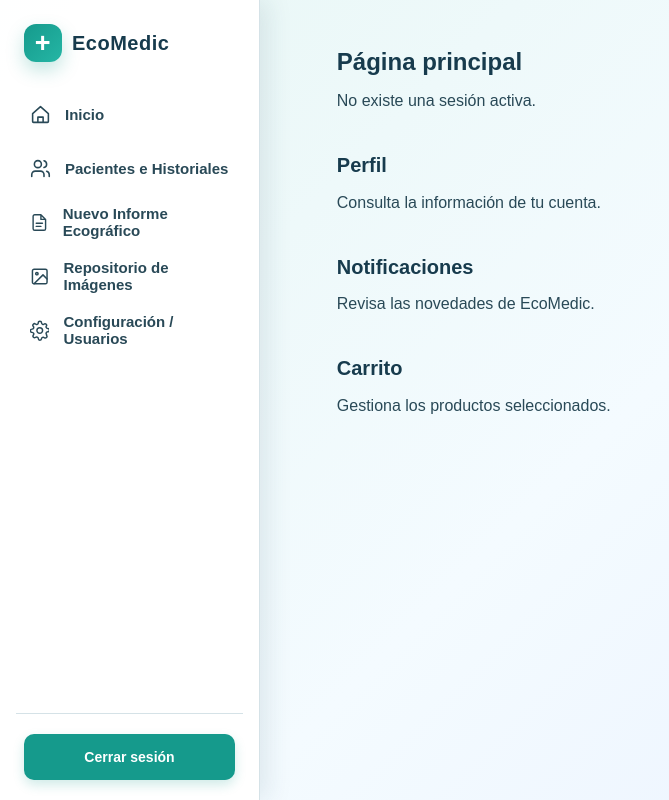
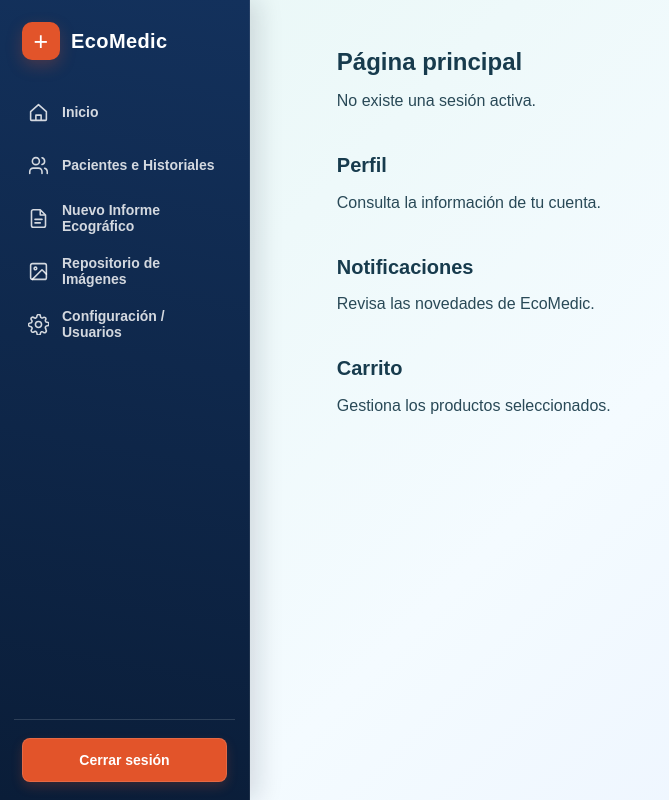
Before and after one commit to Emsof26/web-ecomedic, a React (Vite) app in the folder web-comedic/: page / in a window 1280 px wide. Shown: the whole page, without its empty margins (0-669 px from the left). Built offline with nearby package versions, Linux system fonts and the light colour scheme.

Commit message:
Se ajustaron colores y estilos del Navbar al prototipo EcoMedic

```diff
--- a/web-comedic/src/components/navigation/Navbar.css
+++ b/web-comedic/src/components/navigation/Navbar.css
@@ -1,17 +1,42 @@
+/* ============================================================
+   ECOMEDIC - NAVBAR / MENÚ LATERAL
+   Identidad visual del prototipo: azul marino + blanco + naranja
+   ============================================================ */
+
+:root {
+  --ec-navy: #13315c;
+  --ec-navy-deep: #0a1d38;
+  --ec-orange: #e2542a;
+  --ec-orange-dark: #c94722;
+  --ec-white: #ffffff;
+  --ec-text: #0f1b2d;
+  --ec-text-soft: #64748b;
+  --ec-line: #e3e7ee;
+}
+
+/* ============================================================
+   1. MENÚ LATERAL
+   ============================================================ */
+
 .sidebar {
   position: fixed;
   z-index: 20;
   inset: 0 auto 0 0;
-  width: 260px;
-  padding: 24px 16px 20px;
+  width: 250px;
+  padding: 22px 14px 18px;
+  box-sizing: border-box;
 
   display: flex;
   flex-direction: column;
 
-  background: rgba(255, 255, 255, 0.96);
-  border-right: 1px solid #d5e2e7;
-  box-shadow: 8px 0 24px rgba(30, 70, 90, 0.1);
+  background: linear-gradient(190deg, var(--ec-navy), var(--ec-navy-deep));
+  border-right: 1px solid rgba(255, 255, 255, 0.08);
+  box-shadow: 8px 0 24px rgba(15, 23, 42, 0.14);
 }
+
+/* ============================================================
+   2. CABECERA Y MARCA
+   ============================================================ */
 
 .sidebar__header,
 .sidebar__brand,
@@ -26,11 +51,11 @@
 }
 
 .sidebar__brand {
-  gap: 10px;
-  color: #173b4d;
+  gap: 11px;
+  color: var(--ec-white);
   font-size: 20px;
   font-weight: 700;
-  letter-spacing: 0.5px;
+  letter-spacing: 0.4px;
   text-decoration: none;
 }
 
@@ -39,35 +64,43 @@
   height: 38px;
   display: grid;
   place-items: center;
-  border-radius: 12px;
-  background: linear-gradient(135deg, #159a8c, #25b6a5);
-  box-shadow: 0 8px 18px rgba(21, 154, 140, 0.25);
-  color: #fff;
-  font-size: 27px;
+  border-radius: 10px;
+  background: var(--ec-orange);
+  color: var(--ec-white);
+  font-size: 25px;
+  font-weight: 500;
   line-height: 1;
+  box-shadow: 0 6px 16px rgba(226, 84, 42, 0.25);
 }
+
+/* ============================================================
+   3. NAVEGACIÓN
+   ============================================================ */
 
 .sidebar__navigation {
   display: grid;
-  gap: 6px;
+  gap: 5px;
 }
 
 .sidebar__link {
   min-height: 48px;
-  gap: 14px;
+  gap: 13px;
   padding: 0 14px;
-  border-radius: 10px;
-  color: #294957;
-  font-size: 15px;
+  border-radius: 9px;
+
+  color: rgba(255, 255, 255, 0.82);
+  font-size: 14px;
   font-weight: 600;
   text-decoration: none;
-  transition: background-color 0.2s ease, color 0.2s ease;
+
+  transition: background-color 0.2s ease, color 0.2s ease, transform 0.2s ease;
 }
 
 .sidebar__link:hover,
 .sidebar__link:focus-visible {
-  background: #e8f7f5;
-  color: #117d73;
+  background: rgba(255, 255, 255, 0.1);
+  color: var(--ec-white);
+  transform: translateX(2px);
 }
 
 .sidebar__link svg,
@@ -75,6 +108,7 @@
 .sidebar__close svg {
   width: 21px;
   height: 21px;
+  flex-shrink: 0;
   fill: none;
   stroke: currentColor;
   stroke-linecap: round;
@@ -82,46 +116,73 @@
   stroke-width: 1.8;
 }
 
+/* ============================================================
+   4. PIE DEL MENÚ / USUARIO
+   ============================================================ */
+
 .sidebar__footer {
   margin-top: auto;
-  padding: 20px 8px 0;
-  border-top: 1px solid #d5e2e7;
+  padding: 18px 8px 0;
+  border-top: 1px solid rgba(255, 255, 255, 0.14);
 }
 
-.sidebar__user {
-  margin: 0 0 12px;
+.sidebar__user-info {
+  display: flex;
+  flex-direction: column;
+  gap: 3px;
+  margin-bottom: 14px;
+}
+
+.sidebar__user-name {
   overflow: hidden;
-  color: #71838d;
+  color: var(--ec-white);
   font-size: 14px;
+  font-weight: 600;
+  text-overflow: ellipsis;
+  white-space: nowrap;
+}
+
+.sidebar__user-role {
+  overflow: hidden;
+  color: rgba(255, 255, 255, 0.62);
+  font-size: 12px;
   text-overflow: ellipsis;
   white-space: nowrap;
 }
 
 .sidebar__logout {
   width: 100%;
-  min-height: 46px;
-  border: 0;
-  border-radius: 10px;
-  background: #159a8c;
-  box-shadow: 0 5px 12px rgba(21, 154, 140, 0.2);
-  color: #fff;
+  min-height: 44px;
+  border: 1px solid rgba(255, 255, 255, 0.12);
+  border-radius: 8px;
+
+  background: var(--ec-orange);
+  color: var(--ec-white);
+
   font: inherit;
   font-size: 14px;
   font-weight: 600;
   cursor: pointer;
-  transition: background-color 0.2s ease;
+
+  box-shadow: 0 5px 12px rgba(226, 84, 42, 0.2);
+  transition: background-color 0.2s ease, transform 0.2s ease;
 }
 
 .sidebar__logout:hover,
 .sidebar__logout:focus-visible {
-  background: #117d73;
+  background: var(--ec-orange-dark);
+  transform: translateY(-1px);
 }
+
+/* ============================================================
+   5. BOTONES DE MENÚ RESPONSIVO
+   ============================================================ */
 
 .sidebar-toggle,
 .sidebar__close {
   border: 0;
   background: transparent;
-  color: #294957;
+  color: var(--ec-white);
   cursor: pointer;
 }
 
@@ -138,18 +199,26 @@
   display: none;
 }
 
+/* ============================================================
+   6. ACCESIBILIDAD
+   ============================================================ */
+
 .sidebar__link:focus-visible,
 .sidebar__brand:focus-visible,
 .sidebar__logout:focus-visible,
 .sidebar-toggle:focus-visible,
 .sidebar__close:focus-visible {
-  outline: 3px solid rgba(21, 154, 140, 0.3);
+  outline: 3px solid rgba(226, 84, 42, 0.45);
   outline-offset: 2px;
 }
 
+/* ============================================================
+   7. VISTA MÓVIL
+   ============================================================ */
+
 @media (max-width: 768px) {
   .sidebar {
-    width: min(82vw, 300px);
+    width: min(84vw, 300px);
     transform: translateX(-105%);
     transition: transform 0.25s ease;
   }
@@ -165,11 +234,14 @@
     left: 16px;
     width: 44px;
     height: 44px;
+
     display: grid;
     place-items: center;
-    border-radius: 10px;
-    background: #fff;
-    box-shadow: 0 6px 18px rgba(30, 70, 90, 0.14);
+
+    border-radius: 9px;
+    background: var(--ec-navy);
+    color: var(--ec-white);
+    box-shadow: 0 6px 18px rgba(15, 23, 42, 0.18);
   }
 
   .sidebar__close {
@@ -181,11 +253,14 @@
     position: fixed;
     z-index: 15;
     inset: 0;
+
     display: block;
     visibility: hidden;
+
     border: 0;
-    background: rgba(23, 59, 77, 0.35);
+    background: rgba(10, 29, 56, 0.55);
     opacity: 0;
+
     transition: opacity 0.25s ease, visibility 0.25s ease;
   }
 
```
